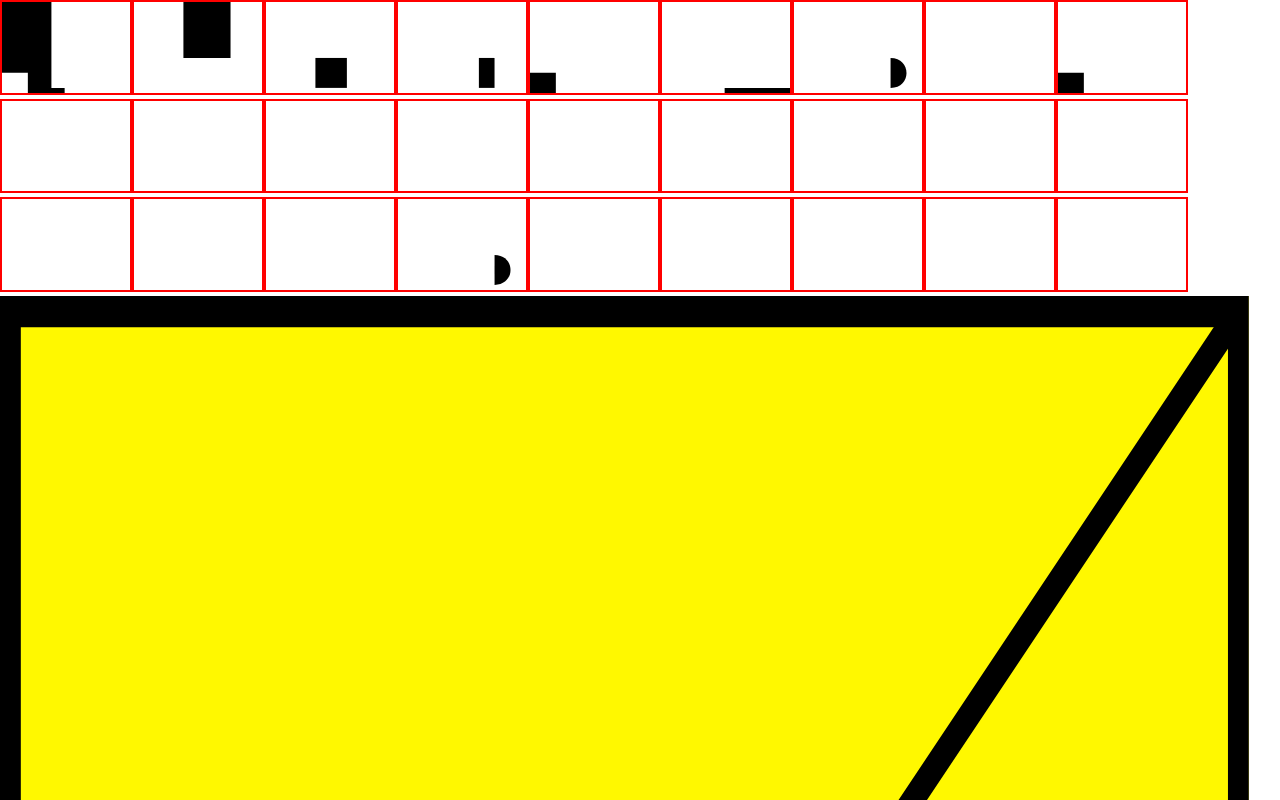
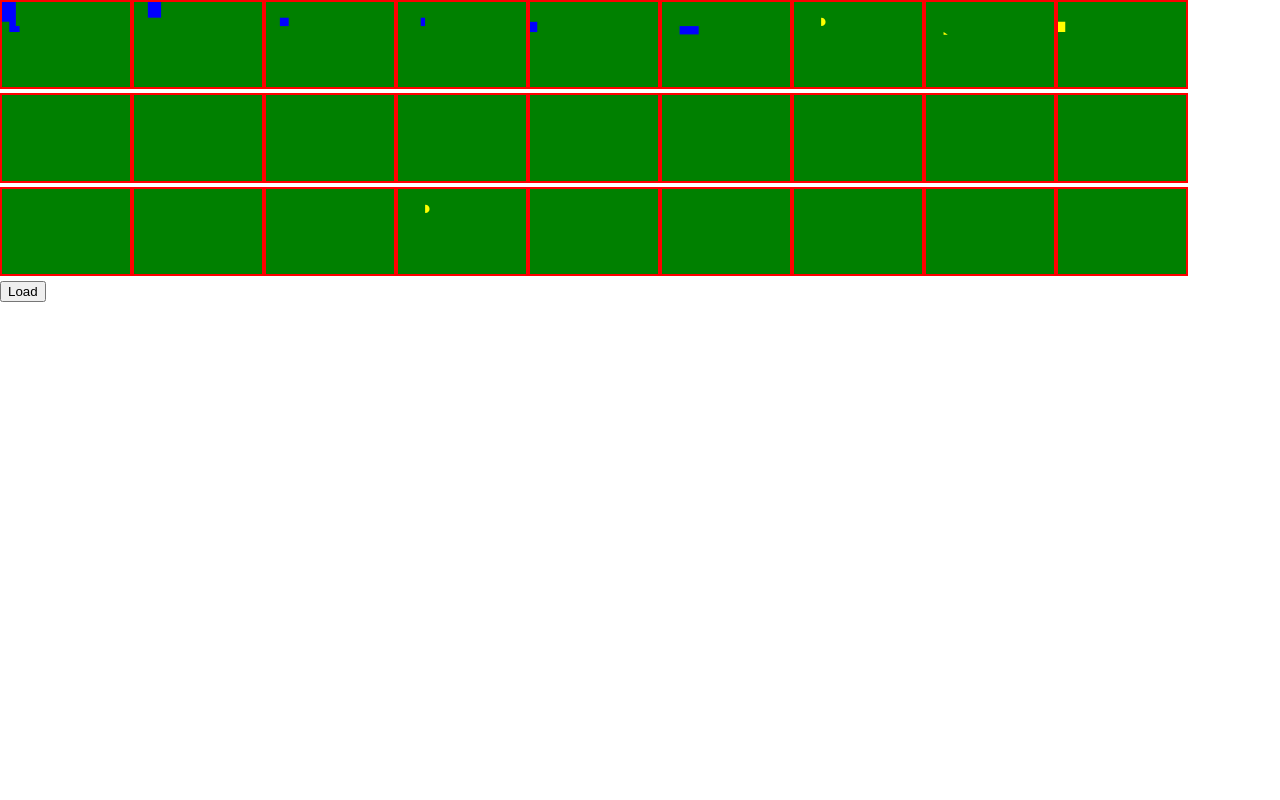
Before and after one commit to Iskz17/Homeez-Test, a React (Create React App) app in the folder homeeztest/: page / in a window 1280 px wide. Shown: the top 800 px of the page. Built offline with nearby package versions, Linux system fonts and the light colour scheme.

Commit message:
a bit more edit on the css

```diff
--- a/homeeztest/src/App.css
+++ b/homeeztest/src/App.css
@@ -41,6 +41,14 @@ svg{
   height: 10%;
   width: 10%;
   border: 2px solid red;
+  background: green;
+}
+
+polygon{
+fill: blue;
+}
+path{
+  fill: yellow;
 }
 .containerMain{
   position: relative;
--- a/homeeztest/src/App.js
+++ b/homeeztest/src/App.js
@@ -3,18 +3,27 @@ import './App.css';
 import floor from './components/floorplan-sample.json';
 import Layouts from './components/Layouts';
 import ButtonFurniture from './components/ButtonFurniture';
+import FurnitureSVG from '/Users/Iskz17/Homeez-Test/homeeztest/src/components/furniture-sample.svg'
 
 class App extends Component {
   constructor(props) {
     super(props);
     this.state = {
+      toShowPicture: false,
     }
+  }
+  handleLoadButton = (test)=>{
+    console.log(test);
+    let toShowPicture = !this.state.toShowPicture;
+    //console.log(toShowPicture);
+    this.setState({toShowPicture});
+    //return <img src={FurnitureSVG}></img>;
   }
   render() {
     return (
     <div className="containerMain">
           <Layouts floorData={floor}/>
-          <ButtonFurniture/>
+          <ButtonFurniture onClick={this.handleLoadButton} showPicture={this.state.toShowPicture}/>
     </div>);
   }
 }
--- a/homeeztest/src/components/ButtonFurniture.jsx
+++ b/homeeztest/src/components/ButtonFurniture.jsx
@@ -6,9 +6,19 @@ class ButtonFurniture extends Component {
         super(props);
         this.state = {  }
     }
+    toShowSVG(){
+        if(this.props.showPicture){
+            //console.log('was here');
+            return <img src={FurnitureSVG}></img>;
+        }
+    }
     render() {
         return (  <div>
-                <img src={FurnitureSVG}></img>
+                <button onClick={()=> this.props.onClick('hewo')}>
+                Load
+                </button>
+                {this.toShowSVG()}
+
         </div>);
     }
 }
--- a/homeeztest/src/components/SvgParameter.jsx
+++ b/homeeztest/src/components/SvgParameter.jsx
@@ -9,7 +9,7 @@ class SvgParameter extends Component {
       <svg
         id={this.props.data.id}
         xmlns="http://www.w3.org/2000/svg"
-        viewBox="0 0 841.9 595.3"
+        viewBox="0 0 3000 2000"
       >
         {/* <g fill="#61DAFB"> */}
         {this.determineParam()}
```
